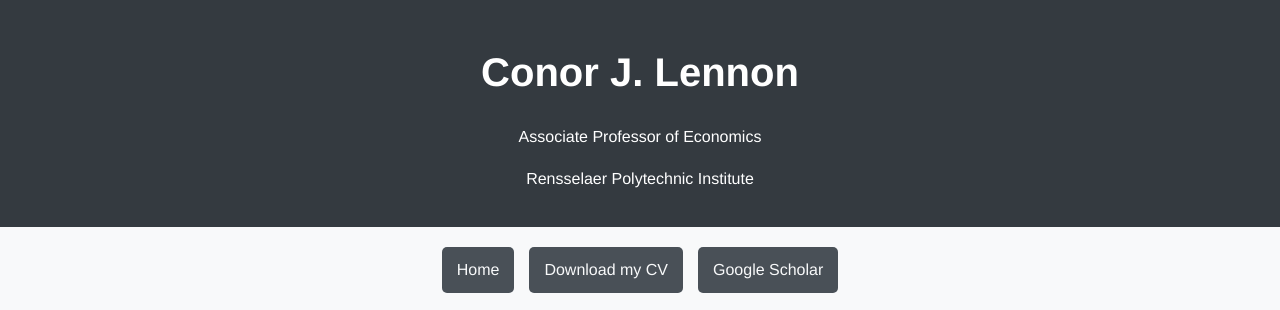
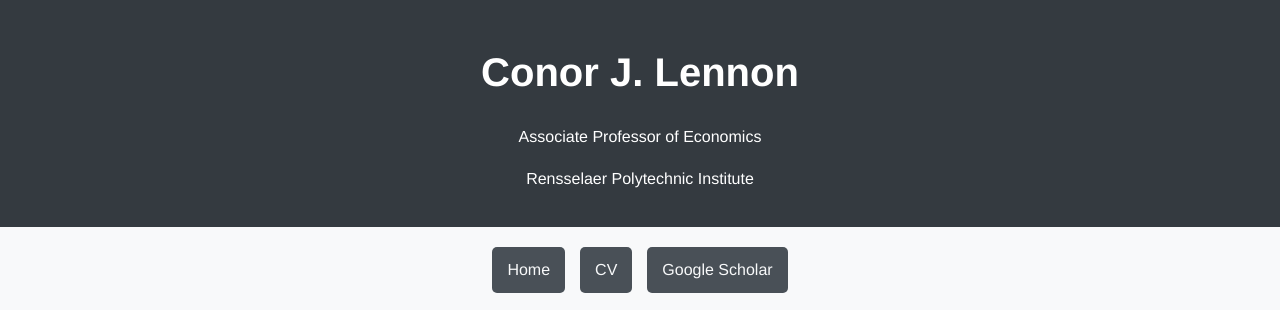
Before and after one commit to conorjlennon/mysite, a plain HTML site: page index.html in a window 1280 px wide. Shown: the top 310 px of the page. Drawn offline with Linux system fonts and the light colour scheme.

Commit message:
Update index.html

```diff
--- a/index.html
+++ b/index.html
@@ -72,7 +72,7 @@
 
     <nav>
         <a href="index.html">Home</a>
-        <a href="cv_jul_24.pdf">Download my CV</a>
+        <a href="cv_jul_24.pdf">CV</a>
         <a href="https://scholar.google.com/citations?user=mjAz4_8AAAAJ&hl=en">Google Scholar</a>
     </nav>
 
```
